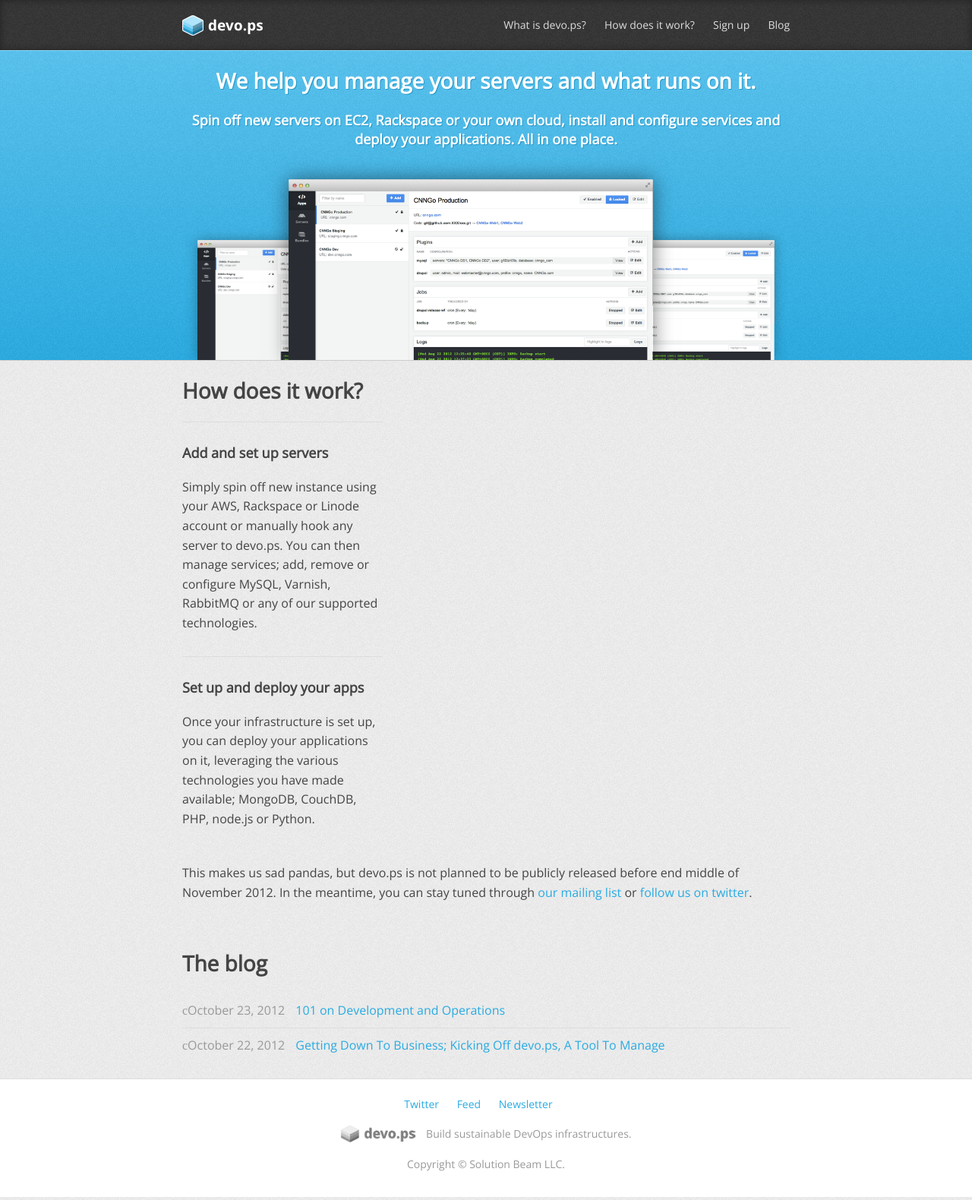
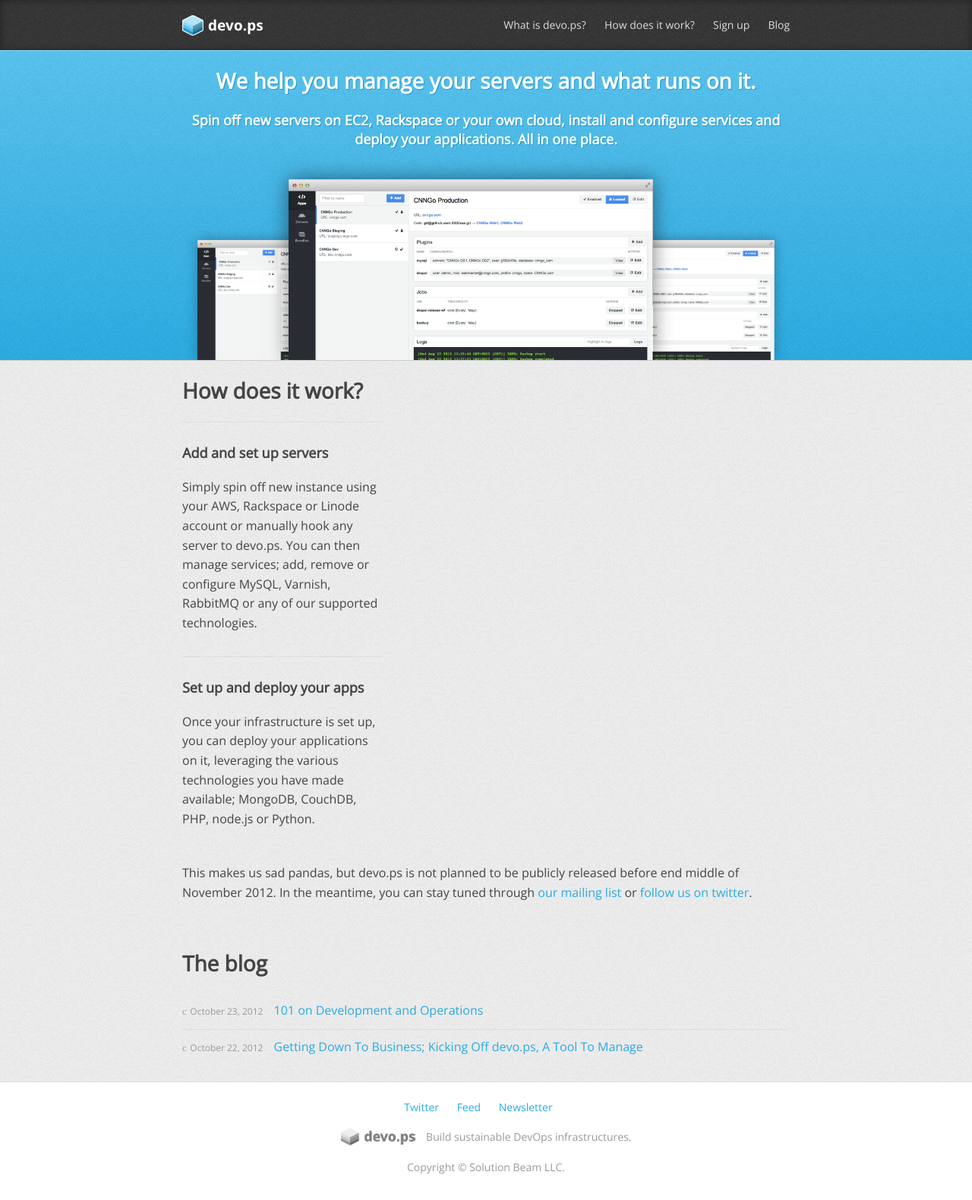
Before and after one commit to isabella232/devo-ps.github.io, a Jekyll site: the page built from index.html, in a window 1280 px wide. Shown: the whole page at 76% size. Built offline with Jekyll 4.4.1, drawn with Linux system fonts in a browser that asks for light colours; nearby versions of some CDN libraries; some web fonts are replaced; library files that are not in the unit come from our copies.

Commit message:
working on the how and adding icons

```diff
--- a/css/style.css
+++ b/css/style.css
@@ -189,13 +189,14 @@
 
 time {
   color: #999;
-/*  font-size: 12px;*/
+  font-size: 12px;
   margin-right: 10px;
 }
 
 time:before {
   content: 'c';
   font-family: 'Pictos Custom';
+  margin-right: 5px;
 }
 
 /* Footer */
```
